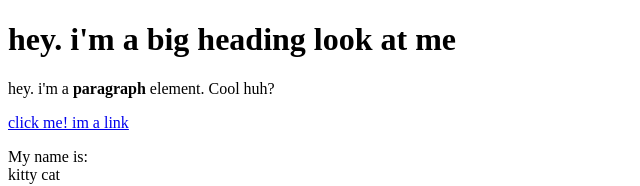
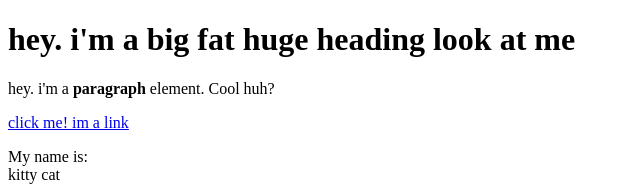
Before and after one commit to chickenbok77/cartoon_hero, a plain HTML site: page test.html in a window 1280 px wide. Shown: the top 186 px of the page, without its empty margins (0-640 px from the left). Drawn offline with Linux system fonts and the light colour scheme.

Commit message:
added fat huge heading

```diff
--- a/test.html
+++ b/test.html
@@ -4,7 +4,7 @@
 	<title>Test page</title>
 </head>
 <body>
-<h1>hey. i'm a big heading look at me</h1>
+<h1>hey. i'm a big fat  huge heading look at me</h1>
 <p>hey. i'm a <b>paragraph</b> element. Cool huh?</p>
 <a href="https://google.com" target="_blank" title="lets go to google">click me! im a link</a>
 <p>My name is:<br>
```
